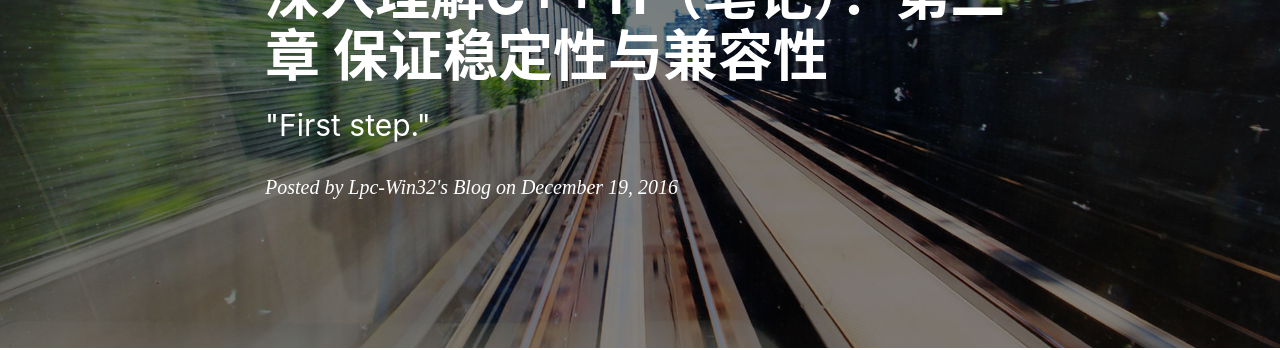
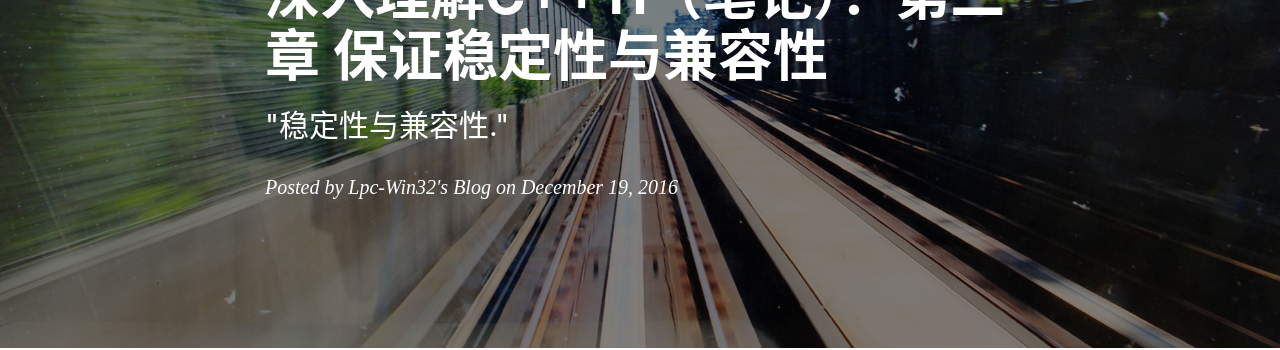
Before and after one commit to Lpc-win32/lpc-win32.github.io, a Jekyll site: the page built from _posts/2016-12-20-cpp11-02.markdown, in a window 1280 px wide. Shown: the part 235-585 px from the top of the page. Built offline with Jekyll 4.4.1, drawn with Linux system fonts in a browser that asks for light colours; nearby versions of some CDN libraries; comment, search, counter and statistics services are not loaded.

Commit message:
Updated 2016-12-20-cpp11-02.markdown

```diff
--- a/_posts/2016-12-20-cpp11-02.markdown
+++ b/_posts/2016-12-20-cpp11-02.markdown
@@ -1,7 +1,7 @@
 ---
 layout: post
 title: 深入理解C++11（笔记）：第二章 保证稳定性与兼容性
-subtitle: ' "First step."'
+subtitle: ' "稳定性与兼容性."'
 date: '2016-12-19 13:39'
 header-img: img/post-bg-2015.jpg
 tags:
```
